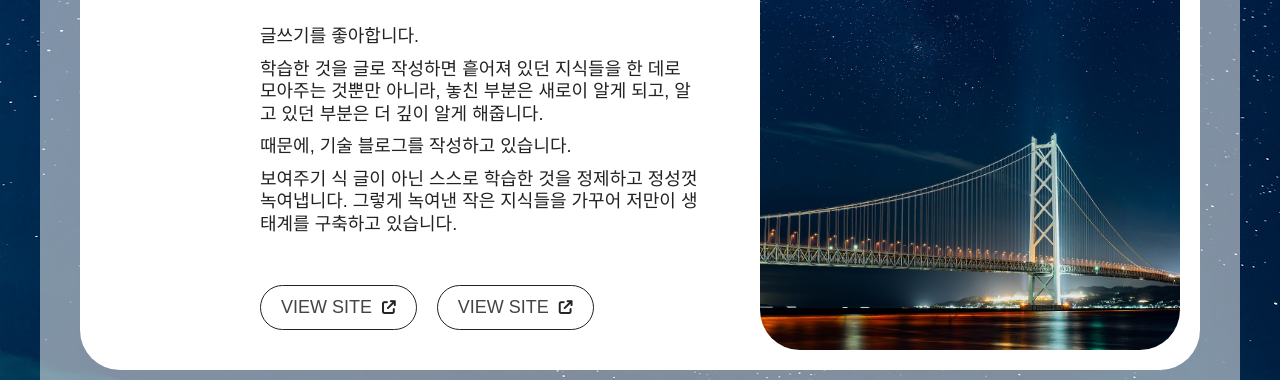
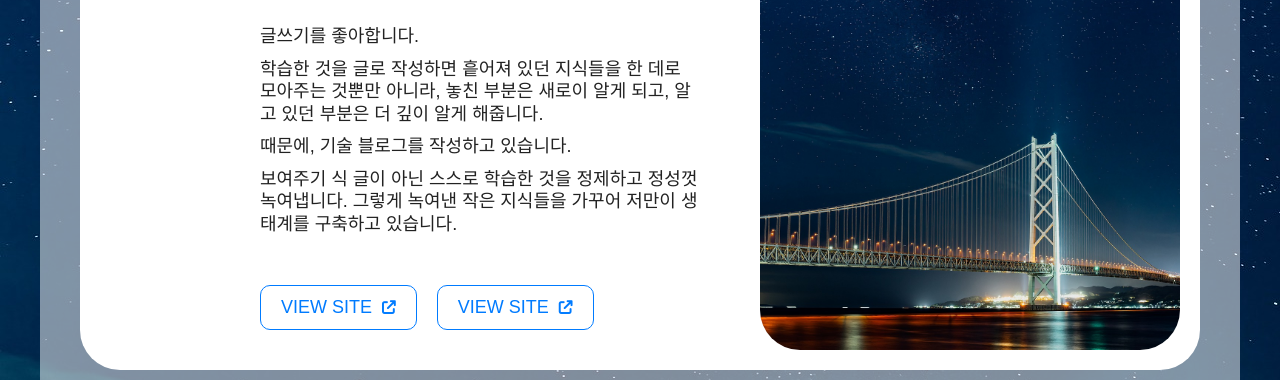
Before and after one commit to soonupy97/jipang_portpolio, a plain HTML site: page index.html in a window 1280 px wide. Shown: the part 223-603 px from the top of the page. Drawn offline with nearby package versions, Linux system fonts and the light colour scheme; a web font is replaced by a local one.

Commit message:
Update index.css

```diff
--- a/css/index.css
+++ b/css/index.css
@@ -90,21 +90,22 @@ main {
                         display: inline-block;
                         align-items: center;
                         font-size: 1.125em;
-                        border: 1px solid #222;
+                        border: 1px solid #007bff;
                         padding: 10px 20px;
-                        border-radius: 25px;
+                        border-radius: 10px;
                         font-weight: 400;
                         white-space: nowrap;
+                        color: #007bff;
 
                         i{
                             font-size: 0.875em;
                             margin-left: 5px;
-
+                            color: #007bff !important;
 
                         }
 
                         &:hover{
-                            background-color: #222;
+                            background-color: #007bff;
                             color: #fff;
 
                             & i{
```
